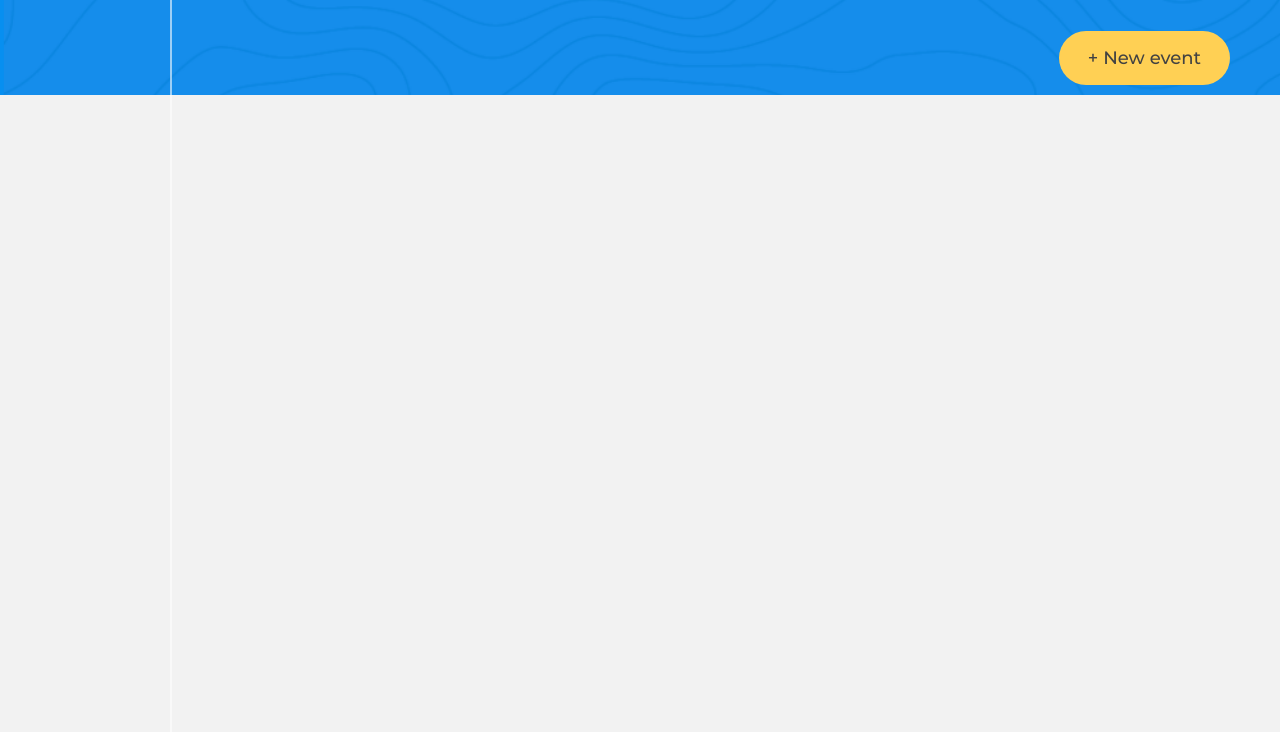
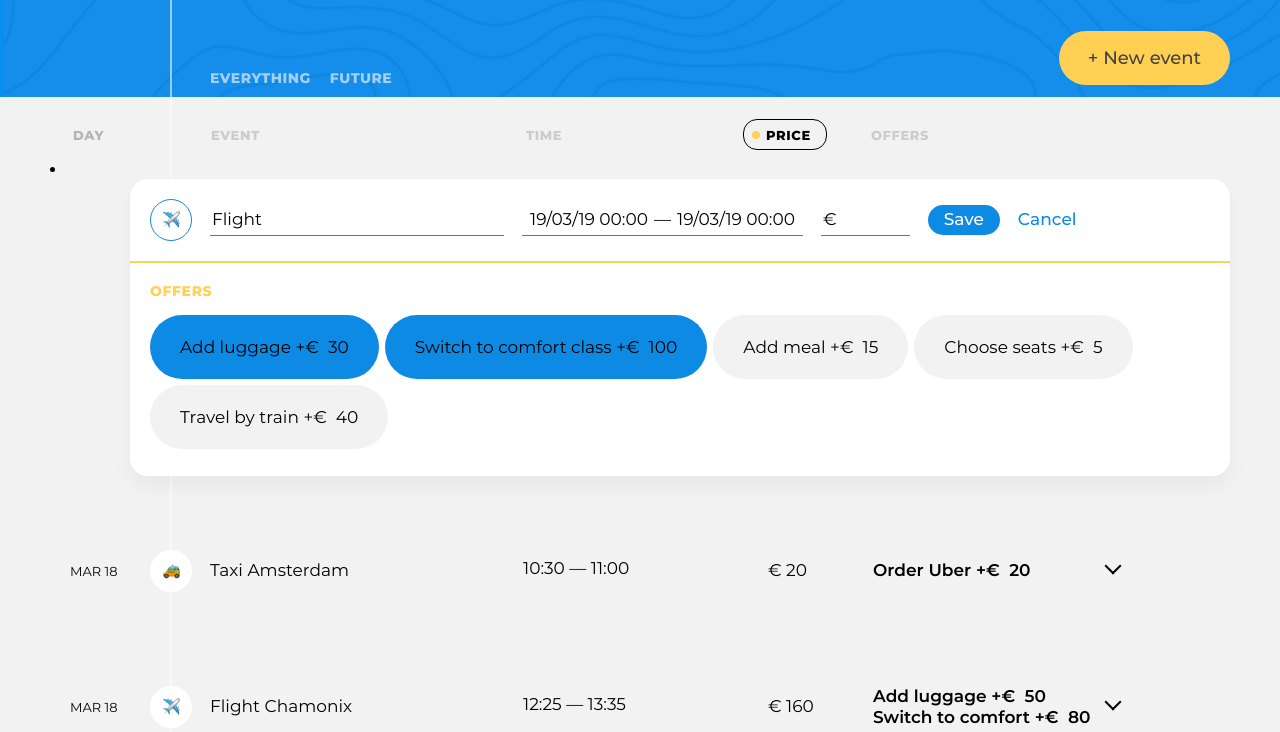
Before and after one commit to htmlacademy-ecmascript/837861-big-trip-simple-19, a website built with webpack: page public/index.html in a window 1280 px wide. Shown: the part 68-800 px from the top of the page. Built offline with nearby package versions, Linux system fonts and the light colour scheme.

Commit message:
rendered all components

```diff
--- a/src/main.js
+++ b/src/main.js
@@ -0,0 +1,17 @@
+import NewFilterView from './view/filters-view.js';
+import NewSortingView from './view/sorting-view.js';
+import NewFormEditView from './view/edit-form-view.js';
+import NewPointAddingView from './view/adding-point-view';
+
+// import NewEventsListView from './view/point-list-view.js';
+import { render } from './render.js';
+
+const tripFilter = document.querySelector('.trip-controls__filters');
+const tripEventsSorting = document.querySelector('.trip-events');
+// const tripEventsSorting = document.querySelector('.trip-events');
+
+// render(new NewEventsListView(), tripEventsSorting);
+render(new NewFilterView(), tripFilter);
+render(new NewSortingView(), tripEventsSorting);
+render(new NewFormEditView(), tripEventsSorting);
+render(new NewPointAddingView(), tripEventsSorting);
--- /dev/null
+++ b/src/view/adding-point-view.js
@@ -0,0 +1,335 @@
+// import { createElement } from '../render.js';
+
+// const markUp = `<ul class="trip-events-list">
+// <li>1</li>
+// <li>2</li>
+// <li>3</li>
+// </ul>`;
+
+// const createNewFilterTemplate = () => markUp;
+
+// export default class NewEventsListView {
+//   getTemplate = () => createNewFilterTemplate();
+
+//   getElement = () => {
+//     if (!this.element) {
+//       this.element = createElement(this.getTemplate());
+//     }
+//     return this.element;
+//   };
+
+//   removeElement = () => {
+//     this.element = null;
+//   };
+// }
+
+import { createElement } from '../render.js';
+
+const markUp = `<ul class="trip-events__list">
+<li class="trip-events__item">
+  <div class="event">
+    <time class="event__date" datetime="2019-03-18">MAR 18</time>
+    <div class="event__type">
+      <img class="event__type-icon" width="42" height="42" src="img/icons/taxi.png" alt="Event type icon">
+    </div>
+    <h3 class="event__title">Taxi Amsterdam</h3>
+    <div class="event__schedule">
+      <p class="event__time">
+        <time class="event__start-time" datetime="2019-03-18T10:30">10:30</time>
+        &mdash;
+        <time class="event__end-time" datetime="2019-03-18T11:00">11:00</time>
+      </p>
+    </div>
+    <p class="event__price">
+      &euro;&nbsp;<span class="event__price-value">20</span>
+    </p>
+    <h4 class="visually-hidden">Offers:</h4>
+    <ul class="event__selected-offers">
+      <li class="event__offer">
+        <span class="event__offer-title">Order Uber</span>
+        &plus;&euro;&nbsp;
+        <span class="event__offer-price">20</span>
+      </li>
+    </ul>
+    <button class="event__rollup-btn" type="button">
+      <span class="visually-hidden">Open event</span>
+    </button>
+  </div>
+</li>
+
+<li class="trip-events__item">
+  <div class="event">
+    <time class="event__date" datetime="2019-03-18">MAR 18</time>
+    <div class="event__type">
+      <img class="event__type-icon" width="42" height="42" src="img/icons/flight.png" alt="Event type icon">
+    </div>
+    <h3 class="event__title">Flight Chamonix</h3>
+    <div class="event__schedule">
+      <p class="event__time">
+        <time class="event__start-time" datetime="2019-03-18T12:25">12:25</time>
+        &mdash;
+        <time class="event__end-time" datetime="2019-03-18T13:35">13:35</time>
+      </p>
+    </div>
+    <p class="event__price">
+      &euro;&nbsp;<span class="event__price-value">160</span>
+    </p>
+    <h4 class="visually-hidden">Offers:</h4>
+    <ul class="event__selected-offers">
+      <li class="event__offer">
+        <span class="event__offer-title">Add luggage</span>
+        &plus;&euro;&nbsp;
+        <span class="event__offer-price">50</span>
+      </li>
+      <li class="event__offer">
+        <span class="event__offer-title">Switch to comfort</span>
+        &plus;&euro;&nbsp;
+        <span class="event__offer-price">80</span>
+      </li>
+    </ul>
+    <button class="event__rollup-btn" type="button">
+      <span class="visually-hidden">Open event</span>
+    </button>
+  </div>
+</li>
+
+<li class="trip-events__item">
+  <div class="event">
+    <time class="event__date" datetime="2019-03-18">MAR 18</time>
+    <div class="event__type">
+      <img class="event__type-icon" width="42" height="42" src="img/icons/drive.png" alt="Event type icon">
+    </div>
+    <h3 class="event__title">Drive Chamonix</h3>
+    <div class="event__schedule">
+      <p class="event__time">
+        <time class="event__start-time" datetime="2019-03-18T14:30">14:30</time>
+        &mdash;
+        <time class="event__end-time" datetime="2019-03-18T16:05">16:05</time>
+      </p>
+    </div>
+    <p class="event__price">
+      &euro;&nbsp;<span class="event__price-value">160</span>
+    </p>
+    <h4 class="visually-hidden">Offers:</h4>
+    <ul class="event__selected-offers">
+      <li class="event__offer">
+        <span class="event__offer-title">Rent a car</span>
+        &plus;&euro;&nbsp;
+        <span class="event__offer-price">200</span>
+      </li>
+    </ul>
+    <button class="event__rollup-btn" type="button">
+      <span class="visually-hidden">Open event</span>
+    </button>
+  </div>
+</li>
+
+<li class="trip-events__item">
+  <div class="event">
+    <time class="event__date" datetime="2019-03-18">MAR 18</time>
+    <div class="event__type">
+      <img class="event__type-icon" width="42" height="42" src="img/icons/check-in.png" alt="Event type icon">
+    </div>
+    <h3 class="event__title">Check-in Chamonix</h3>
+    <div class="event__schedule">
+      <p class="event__time">
+        <time class="event__start-time" datetime="2019-03-18T12:25">16:20</time>
+        &mdash;
+        <time class="event__end-time" datetime="2019-03-18T13:35">17:00</time>
+      </p>
+    </div>
+    <p class="event__price">
+      &euro;&nbsp;<span class="event__price-value">600</span>
+    </p>
+    <h4 class="visually-hidden">Offers:</h4>
+    <ul class="event__selected-offers">
+      <li class="event__offer">
+        <span class="event__offer-title">Add breakfast</span>
+        &plus;&euro;&nbsp;
+        <span class="event__offer-price">50</span>
+      </li>
+    </ul>
+    <button class="event__rollup-btn" type="button">
+      <span class="visually-hidden">Open event</span>
+    </button>
+  </div>
+</li>
+
+<li class="trip-events__item">
+  <div class="event">
+    <time class="event__date" datetime="2019-03-19">MAR 19</time>
+    <div class="event__type">
+      <img class="event__type-icon" width="42" height="42" src="img/icons/sightseeing.png"
+        alt="Event type icon">
+    </div>
+    <h3 class="event__title">Sightseeing Chamonix</h3>
+    <div class="event__schedule">
+      <p class="event__time">
+        <time class="event__start-time" datetime="2019-03-19T11:20">14:20</time>
+        &mdash;
+        <time class="event__end-time" datetime="2019-03-19T13:00">13:00</time>
+      </p>
+    </div>
+    <p class="event__price">
+      &euro;&nbsp;<span class="event__price-value">50</span>
+    </p>
+    <h4 class="visually-hidden">Offers:</h4>
+    <ul class="event__selected-offers">
+      <li class="event__offer">
+        <span class="event__offer-title">Book tickets</span>
+        &plus;&euro;&nbsp;
+        <span class="event__offer-price">40</span>
+      </li>
+      <li class="event__offer">
+        <span class="event__offer-title">Lunch in city</span>
+        &plus;&euro;&nbsp;
+        <span class="event__offer-price">30</span>
+      </li>
+    </ul>
+    <button class="event__rollup-btn" type="button">
+      <span class="visually-hidden">Open event</span>
+    </button>
+  </div>
+</li>
+
+<li class="trip-events__item">
+  <div class="event">
+    <time class="event__date" datetime="2019-03-19">MAR 19</time>
+    <div class="event__type">
+      <img class="event__type-icon" width="42" height="42" src="img/icons/drive.png" alt="Event type icon">
+    </div>
+    <h3 class="event__title">Drive Geneva</h3>
+    <div class="event__schedule">
+      <p class="event__time">
+        <time class="event__start-time" datetime="2019-03-19T10:00">16:00</time>
+        &mdash;
+        <time class="event__end-time" datetime="2019-03-19T11:00">17:00</time>
+      </p>
+    </div>
+    <p class="event__price">
+      &euro;&nbsp;<span class="event__price-value">20</span>
+    </p>
+    <h4 class="visually-hidden">Offers:</h4>
+    <ul class="event__selected-offers">
+      <li class="event__offer">
+        <span class="event__offer-title">No additional offers</span>
+      </li>
+    </ul>
+    <button class="event__rollup-btn" type="button">
+      <span class="visually-hidden">Open event</span>
+    </button>
+  </div>
+</li>
+
+<li class="trip-events__item">
+  <div class="event">
+    <time class="event__date" datetime="2019-03-19">MAR 19</time>
+    <div class="event__type">
+      <img class="event__type-icon" width="42" height="42" src="img/icons/flight.png" alt="Event type icon">
+    </div>
+    <h3 class="event__title">Flight Geneva</h3>
+    <div class="event__schedule">
+      <p class="event__time">
+        <time class="event__start-time" datetime="2019-03-19T18:00">18:00</time>
+        &mdash;
+        <time class="event__end-time" datetime="2019-03-19T19:00">19:00</time>
+      </p>
+    </div>
+    <p class="event__price">
+      &euro;&nbsp;<span class="event__price-value">20</span>
+    </p>
+    <h4 class="visually-hidden">Offers:</h4>
+    <ul class="event__selected-offers">
+      <li class="event__offer">
+        <span class="event__offer-title">Add luggage</span>
+        &plus;&euro;&nbsp;
+        <span class="event__offer-price">30</span>
+      </li>
+      <li class="event__offer">
+        <span class="event__offer-title">Switch to comfort</span>
+        &plus;&euro;&nbsp;
+        <span class="event__offer-price">100</span>
+      </li>
+    </ul>
+    <button class="event__rollup-btn" type="button">
+      <span class="visually-hidden">Open event</span>
+    </button>
+  </div>
+</li>
+
+<li class="trip-events__item">
+  <div class="event">
+    <time class="event__date" datetime="2019-03-20">MAR 20</time>
+    <div class="event__type">
+      <img class="event__type-icon" width="42" height="42" src="img/icons/drive.png" alt="Event type icon">
+    </div>
+    <h3 class="event__title">Drive Geneva</h3>
+    <div class="event__schedule">
+      <p class="event__time">
+        <time class="event__start-time" datetime="2019-03-20T08:25">08:25</time>
+        &mdash;
+        <time class="event__end-time" datetime="2019-03-20T09:25">09:25</time>
+      </p>
+    </div>
+    <p class="event__price">
+      &euro;&nbsp;<span class="event__price-value">20</span>
+    </p>
+    <h4 class="visually-hidden">Offers:</h4>
+    <ul class="event__selected-offers">
+      <li class="event__offer">
+        <span class="event__offer-title">No additional offers</span>
+      </li>
+    </ul>
+    <button class="event__rollup-btn" type="button">
+      <span class="visually-hidden">Open event</span>
+    </button>
+  </div>
+</li>
+
+<li class="trip-events__item">
+  <div class="event">
+    <time class="event__date" datetime="2019-03-20">MAR 20</time>
+    <div class="event__type">
+      <img class="event__type-icon" width="42" height="42" src="img/icons/sightseeing.png"
+        alt="Event type icon">
+    </div>
+    <h3 class="event__title">Sightseeing Geneva</h3>
+    <div class="event__schedule">
+      <p class="event__time">
+        <time class="event__start-time" datetime="2019-03-20T11:15">11:15</time>
+        &mdash;
+        <time class="event__end-time" datetime="2019-03-20T12:15">12:15</time>
+      </p>
+    </div>
+    <p class="event__price">
+      &euro;&nbsp;<span class="event__price-value">180</span>
+    </p>
+    <h4 class="visually-hidden">Offers:</h4>
+    <ul class="event__selected-offers">
+      <li class="event__offer">
+        <span class="event__offer-title">No additional offers</span>
+      </li>
+    </ul>
+    <button class="event__rollup-btn" type="button">
+      <span class="visually-hidden">Open event</span>
+    </button>
+  </div>
+</li>
+</ul>`;
+
+const createNewFilterTemplate = () => markUp;
+
+export default class NewPointAddingView {
+  getTemplate = () => createNewFilterTemplate();
+
+  getElement = () => {
+    if (!this.element) {
+      this.element = createElement(this.getTemplate());
+    }
+    return this.element;
+  };
+
+  removeElement = () => {
+    this.element = null;
+  };
+}
--- /dev/null
+++ b/src/view/edit-form-view.js
@@ -0,0 +1,166 @@
+import { createElement } from '../render.js';
+
+const markUp = `<li class="trip-events__item">
+<form class="event event--edit" action="#" method="post">
+  <header class="event__header">
+    <div class="event__type-wrapper">
+      <label class="event__type  event__type-btn" for="event-type-toggle-1">
+        <span class="visually-hidden">Choose event type</span>
+        <img class="event__type-icon" width="17" height="17" src="img/icons/flight.png" alt="Event type icon">
+      </label>
+      <input class="event__type-toggle  visually-hidden" id="event-type-toggle-1" type="checkbox">
+
+      <div class="event__type-list">
+        <fieldset class="event__type-group">
+          <legend class="visually-hidden">Event type</legend>
+
+          <div class="event__type-item">
+            <input id="event-type-taxi-1" class="event__type-input  visually-hidden" type="radio" name="event-type" value="taxi">
+            <label class="event__type-label  event__type-label--taxi" for="event-type-taxi-1">Taxi</label>
+          </div>
+
+          <div class="event__type-item">
+            <input id="event-type-bus-1" class="event__type-input  visually-hidden" type="radio" name="event-type" value="bus">
+            <label class="event__type-label  event__type-label--bus" for="event-type-bus-1">Bus</label>
+          </div>
+
+          <div class="event__type-item">
+            <input id="event-type-train-1" class="event__type-input  visually-hidden" type="radio" name="event-type" value="train">
+            <label class="event__type-label  event__type-label--train" for="event-type-train-1">Train</label>
+          </div>
+
+          <div class="event__type-item">
+            <input id="event-type-ship-1" class="event__type-input  visually-hidden" type="radio" name="event-type" value="ship">
+            <label class="event__type-label  event__type-label--ship" for="event-type-ship-1">Ship</label>
+          </div>
+
+          <div class="event__type-item">
+            <input id="event-type-drive-1" class="event__type-input  visually-hidden" type="radio" name="event-type" value="drive">
+            <label class="event__type-label  event__type-label--drive" for="event-type-drive-1">Drive</label>
+          </div>
+
+          <div class="event__type-item">
+            <input id="event-type-flight-1" class="event__type-input  visually-hidden" type="radio" name="event-type" value="flight" checked>
+            <label class="event__type-label  event__type-label--flight" for="event-type-flight-1">Flight</label>
+          </div>
+
+          <div class="event__type-item">
+            <input id="event-type-check-in-1" class="event__type-input  visually-hidden" type="radio" name="event-type" value="check-in">
+            <label class="event__type-label  event__type-label--check-in" for="event-type-check-in-1">Check-in</label>
+          </div>
+
+          <div class="event__type-item">
+            <input id="event-type-sightseeing-1" class="event__type-input  visually-hidden" type="radio" name="event-type" value="sightseeing">
+            <label class="event__type-label  event__type-label--sightseeing" for="event-type-sightseeing-1">Sightseeing</label>
+          </div>
+
+          <div class="event__type-item">
+            <input id="event-type-restaurant-1" class="event__type-input  visually-hidden" type="radio" name="event-type" value="restaurant">
+            <label class="event__type-label  event__type-label--restaurant" for="event-type-restaurant-1">Restaurant</label>
+          </div>
+        </fieldset>
+      </div>
+    </div>
+
+    <div class="event__field-group  event__field-group--destination">
+      <label class="event__label  event__type-output" for="event-destination-1">
+        Flight
+      </label>
+      <input class="event__input  event__input--destination" id="event-destination-1" type="text" name="event-destination" value="" list="destination-list-1">
+      <datalist id="destination-list-1">
+        <option value="Amsterdam"></option>
+        <option value="Geneva"></option>
+        <option value="Chamonix"></option>
+      </datalist>
+    </div>
+
+    <div class="event__field-group  event__field-group--time">
+      <label class="visually-hidden" for="event-start-time-1">From</label>
+      <input class="event__input  event__input--time" id="event-start-time-1" type="text" name="event-start-time" value="19/03/19 00:00">
+      &mdash;
+      <label class="visually-hidden" for="event-end-time-1">To</label>
+      <input class="event__input  event__input--time" id="event-end-time-1" type="text" name="event-end-time" value="19/03/19 00:00">
+    </div>
+
+    <div class="event__field-group  event__field-group--price">
+      <label class="event__label" for="event-price-1">
+        <span class="visually-hidden">Price</span>
+        &euro;
+      </label>
+      <input class="event__input  event__input--price" id="event-price-1" type="text" name="event-price" value="">
+    </div>
+
+    <button class="event__save-btn  btn  btn--blue" type="submit">Save</button>
+    <button class="event__reset-btn" type="reset">Cancel</button>
+  </header>
+  <section class="event__details">
+    <section class="event__section  event__section--offers">
+      <h3 class="event__section-title  event__section-title--offers">Offers</h3>
+
+      <div class="event__available-offers">
+        <div class="event__offer-selector">
+          <input class="event__offer-checkbox  visually-hidden" id="event-offer-luggage-1" type="checkbox" name="event-offer-luggage" checked>
+          <label class="event__offer-label" for="event-offer-luggage-1">
+            <span class="event__offer-title">Add luggage</span>
+            &plus;&euro;&nbsp;
+            <span class="event__offer-price">30</span>
+          </label>
+        </div>
+
+        <div class="event__offer-selector">
+          <input class="event__offer-checkbox  visually-hidden" id="event-offer-comfort-1" type="checkbox" name="event-offer-comfort" checked>
+          <label class="event__offer-label" for="event-offer-comfort-1">
+            <span class="event__offer-title">Switch to comfort class</span>
+            &plus;&euro;&nbsp;
+            <span class="event__offer-price">100</span>
+          </label>
+        </div>
+
+        <div class="event__offer-selector">
+          <input class="event__offer-checkbox  visually-hidden" id="event-offer-meal-1" type="checkbox" name="event-offer-meal">
+          <label class="event__offer-label" for="event-offer-meal-1">
+            <span class="event__offer-title">Add meal</span>
+            &plus;&euro;&nbsp;
+            <span class="event__offer-price">15</span>
+          </label>
+        </div>
+
+        <div class="event__offer-selector">
+          <input class="event__offer-checkbox  visually-hidden" id="event-offer-seats-1" type="checkbox" name="event-offer-seats">
+          <label class="event__offer-label" for="event-offer-seats-1">
+            <span class="event__offer-title">Choose seats</span>
+            &plus;&euro;&nbsp;
+            <span class="event__offer-price">5</span>
+          </label>
+        </div>
+
+        <div class="event__offer-selector">
+          <input class="event__offer-checkbox  visually-hidden" id="event-offer-train-1" type="checkbox" name="event-offer-train">
+          <label class="event__offer-label" for="event-offer-train-1">
+            <span class="event__offer-title">Travel by train</span>
+            &plus;&euro;&nbsp;
+            <span class="event__offer-price">40</span>
+          </label>
+        </div>
+      </div>
+    </section>
+  </section>
+</form>
+</li>`;
+
+const createNewSortingTemplate = () => markUp;
+
+export default class NewFormEditView {
+  getTemplate = () => createNewSortingTemplate();
+
+  getElement = () => {
+    if (!this.element) {
+      this.element = createElement(this.getTemplate());
+    }
+    return this.element;
+  };
+
+  removeElement = () => {
+    this.element = null;
+  };
+}
--- /dev/null
+++ b/src/view/filters-view.js
@@ -0,0 +1,32 @@
+import { createElement } from '../render.js';
+
+const markUp = `<form class="trip-filters" action="#" method="get">
+<div class="trip-filters__filter">
+  <input id="filter-everything" class="trip-filters__filter-input  visually-hidden" type="radio" name="trip-filter" value="everything">
+  <label class="trip-filters__filter-label" for="filter-everything">Everything</label>
+</div>
+
+<div class="trip-filters__filter">
+  <input id="filter-future" class="trip-filters__filter-input  visually-hidden" type="radio" name="trip-filter" value="future">
+  <label class="trip-filters__filter-label" for="filter-future">Future</label>
+</div>
+
+<button class="visually-hidden" type="submit">Accept filter</button>
+</form>`;
+
+const createNewFilterTemplate = () => markUp;
+
+export default class NewFilterView {
+  getTemplate = () => createNewFilterTemplate();
+
+  getElement = () => {
+    if (!this.element) {
+      this.element = createElement(this.getTemplate());
+    }
+    return this.element;
+  };
+
+  removeElement = () => {
+    this.element = null;
+  };
+}
--- /dev/null
+++ b/src/view/sorting-view.js
@@ -0,0 +1,45 @@
+import { createElement } from '../render.js';
+
+const markUp = `<form class="trip-events__trip-sort  trip-sort" action="#" method="get">
+<div class="trip-sort__item  trip-sort__item--day">
+  <input id="sort-day" class="trip-sort__input  visually-hidden" type="radio" name="trip-sort" value="sort-day">
+  <label class="trip-sort__btn" for="sort-day">Day</label>
+</div>
+
+<div class="trip-sort__item  trip-sort__item--event">
+  <input id="sort-event" class="trip-sort__input  visually-hidden" type="radio" name="trip-sort" value="sort-event" disabled>
+  <label class="trip-sort__btn" for="sort-event">Event</label>
+</div>
+
+<div class="trip-sort__item  trip-sort__item--time">
+  <input id="sort-time" class="trip-sort__input  visually-hidden" type="radio" name="trip-sort" value="sort-time" disabled>
+  <label class="trip-sort__btn" for="sort-time">Time</label>
+</div>
+
+<div class="trip-sort__item  trip-sort__item--price">
+  <input id="sort-price" class="trip-sort__input  visually-hidden" type="radio" name="trip-sort" value="sort-price" checked>
+  <label class="trip-sort__btn" for="sort-price">Price</label>
+</div>
+
+<div class="trip-sort__item  trip-sort__item--offer">
+  <input id="sort-offer" class="trip-sort__input  visually-hidden" type="radio" name="trip-sort" value="sort-offer" disabled>
+  <label class="trip-sort__btn" for="sort-offer">Offers</label>
+</div>
+</form>)`;
+
+const createNewSortingTemplate = () => markUp;
+
+export default class NewSortingView {
+  getTemplate = () => createNewSortingTemplate();
+
+  getElement = () => {
+    if (!this.element) {
+      this.element = createElement(this.getTemplate());
+    }
+    return this.element;
+  };
+
+  removeElement = () => {
+    this.element = null;
+  };
+}
```
Also changed, not shown: markup/add-new-point-without-destination.html (+70 -34 lines), src/view/creating-form-view.js (added).
